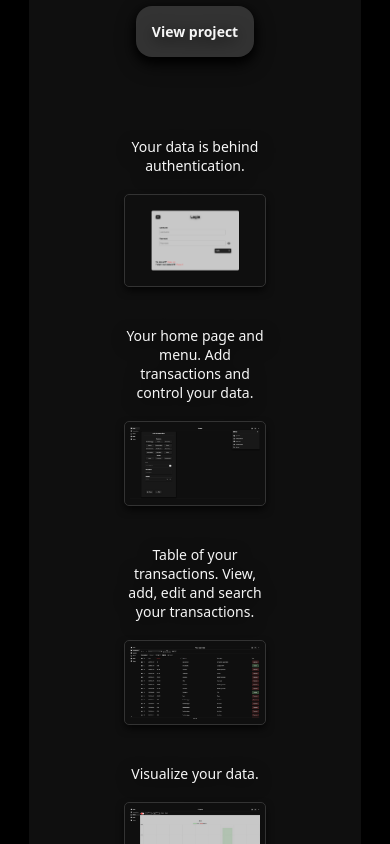
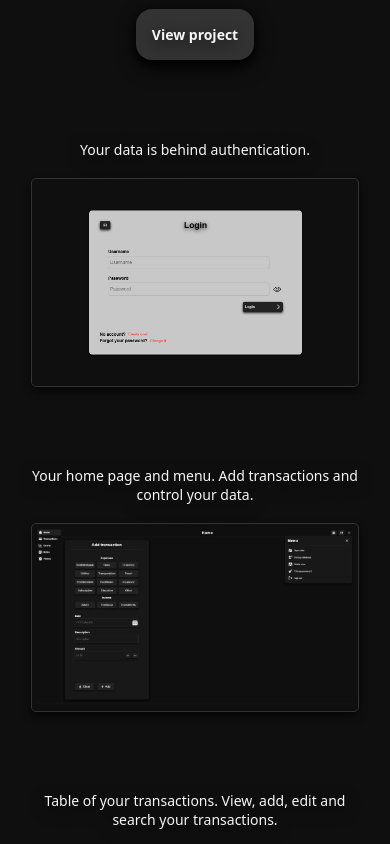
Before and after one commit to Stenberg-N/stenberg-n.github.io, a SvelteKit app: page / in a window 390 px wide. Shown: the part 2460-3304 px from the top of the page. Built offline with nearby package versions, Linux system fonts and the light colour scheme; a web font is replaced by a local one.

Commit message:
Fix: UI scaling on some resolutions

```diff
--- a/src/routes/+layout.svelte
+++ b/src/routes/+layout.svelte
@@ -291,4 +291,8 @@
       align-self: flex-start;
     }
   }
+
+  @media (max-width: 420px) {
+    #main-content { width: 100%; }
+  }
 </style>
--- a/src/routes/+page.svelte
+++ b/src/routes/+page.svelte
@@ -387,7 +387,7 @@
         }
 
         &:not(:last-child) {
-          margin-bottom: clamp(40px, 4.5cqw, 80px);
+          margin-bottom: clamp(80px, 10cqw, 120px);
         }
       }
     }
@@ -401,10 +401,6 @@
 
     #home-categories-outer {
       padding: 0;
-    }
-
-    #current-project-images {
-      padding: 0 30px;
     }
 
     .current-project-image {
@@ -424,6 +420,10 @@
 
     #selfie-image {
       max-width: 500px;
+    }
+
+    #current-project #current-project-images {
+      padding: 0 1rem;
     }
   }
 
```
Also changed, not shown: src/routes/projects/+page.svelte (+10 -4 lines).
